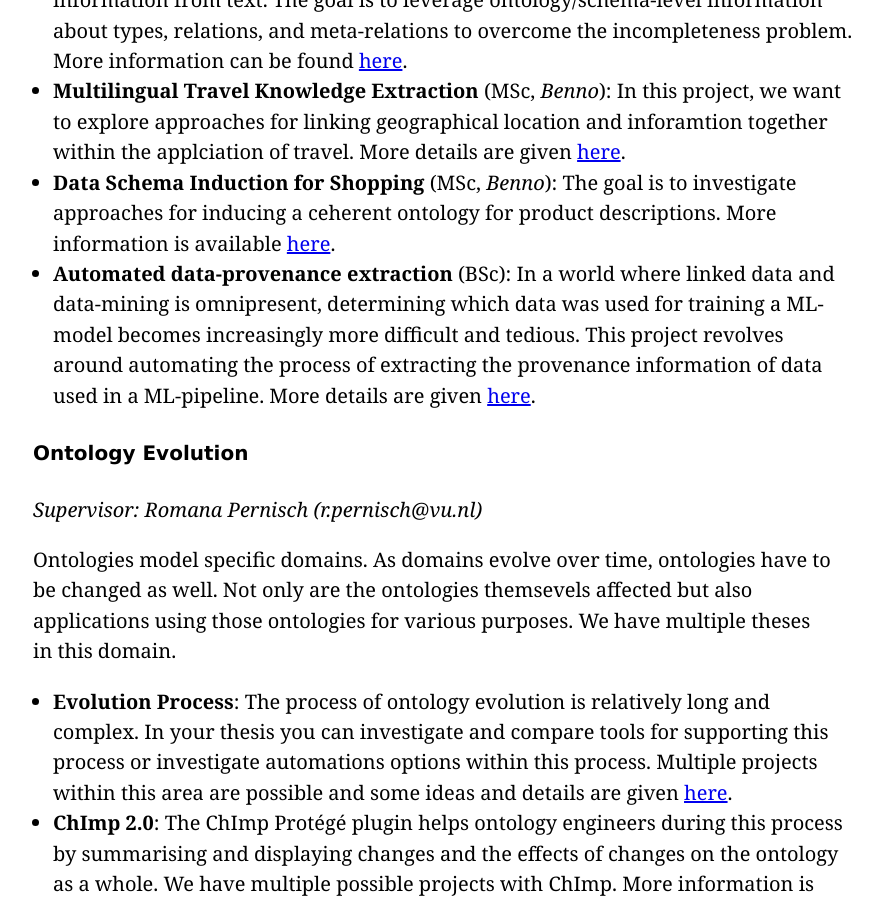
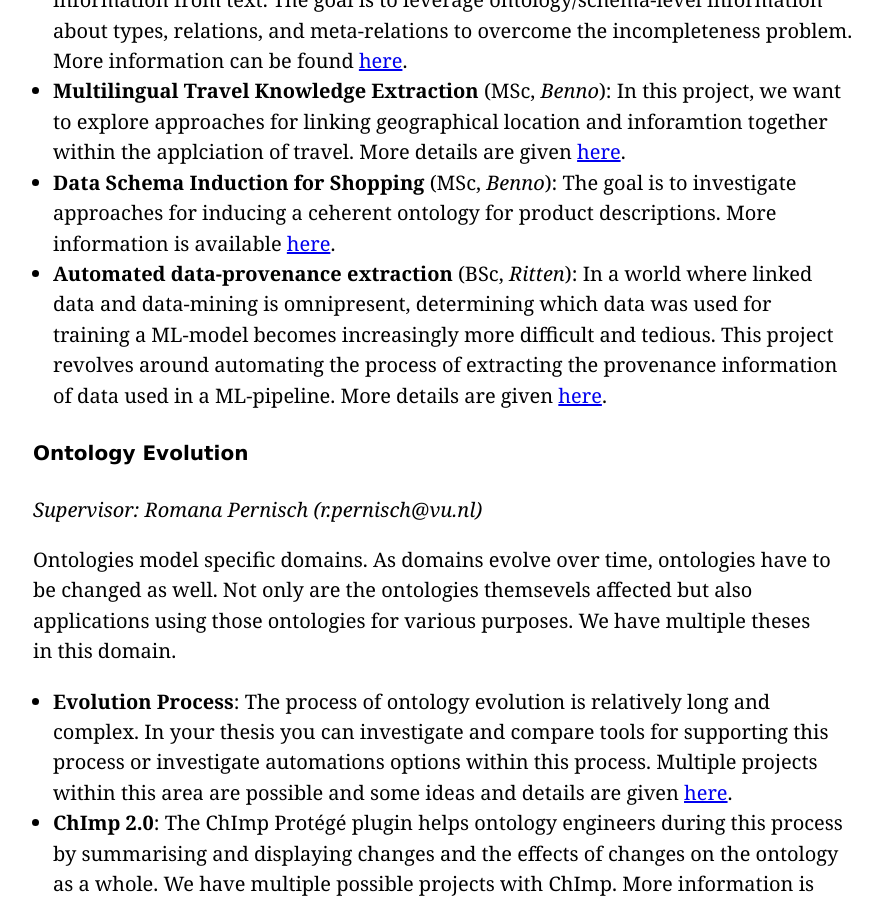
Before and after one commit to kai-vu/site, a Jekyll site: the page built from theses/index.md, in a window 1280 px wide and 900 px high, scrolled down 1902 px. Shown: the whole window, without its empty margins (207-1089 px from the left). Built offline with Jekyll 4.4.1, drawn with Linux system fonts in a browser that asks for light colours; our own code applies the rules of GitHub Pages for plain Markdown files.

Commit message:
Also added my (Ritten) name

```diff
--- a/theses/index.md
+++ b/theses/index.md
@@ -48,7 +48,7 @@ We offer multiple projects under the umbrella of information extraction with var
 - **Higher-arty Relation Extraction with Qualifiers** (MSc, *Benno*): This projects aims to inverstigate new techniques for extracting complex statements with meta-information from text. The goal is to leverage ontology/schema-level information about types, relations, and meta-relations to overcome the incompleteness problem. More information can be found <a href="BK_relextract">here</a>.
 - **Multilingual Travel Knowledge Extraction** (MSc, *Benno*): In this project, we want to explore approaches for linking geographical location and inforamtion together within the applciation of travel. More details are given <a href="BK_travel">here</a>.
 - **Data Schema Induction for Shopping** (MSc, *Benno*): The goal is to investigate approaches for inducing a ceherent ontology for product descriptions. More information is available <a href="BK_shopping">here</a>.
-- **Automated data-provenance extraction** (BSc): In a world where linked data and data-mining is omnipresent, determining which data was used for training a ML-model becomes increasingly more difficult and tedious. This project revolves around automating the process of extracting the provenance information of data used in a ML-pipeline. More details are given <a href="RR_prov">here</a>.
+- **Automated data-provenance extraction** (BSc, *Ritten*): In a world where linked data and data-mining is omnipresent, determining which data was used for training a ML-model becomes increasingly more difficult and tedious. This project revolves around automating the process of extracting the provenance information of data used in a ML-pipeline. More details are given <a href="RR_prov">here</a>.
 
 #### Ontology Evolution
 *Supervisor: Romana Pernisch (r.pernisch@vu.nl)*
```
